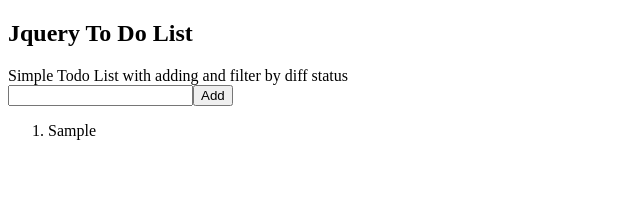
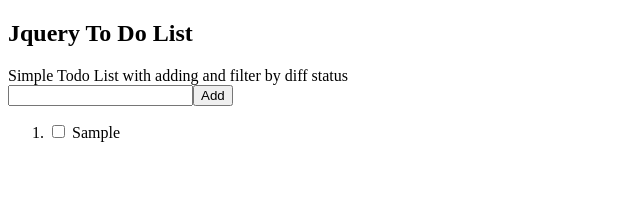
Before and after one commit to SKYE-633/vue_todolist, a Vue app: page / in a window 1280 px wide. Both pictures are taken after typing "Sample" into the empty fields and a click on the button "Add". Shown: the top 212 px of the page, without its empty margins (0-640 px from the left). Built offline with nearby package versions, Linux system fonts and the light colour scheme.

Commit message:
add checkbox

```diff
--- a/src/components/TodoItem.vue
+++ b/src/components/TodoItem.vue
@@ -1,10 +1,18 @@
 <template>
-  <li @click="handleDelete">{{content}}</li>
+  <li @click="handleDelete">
+    <input type="checkbox" v-model="itemIsCompleted" />
+    {{content}}
+  </li>
 </template>
 
 <script>
 export default {
   props: ['content', 'index'],
+  data () {
+    return {
+      itemIsCompleted : ''
+    }
+  },
   methods: {
     handleDelete () {
       this.$emit('delete',this.index)
```
